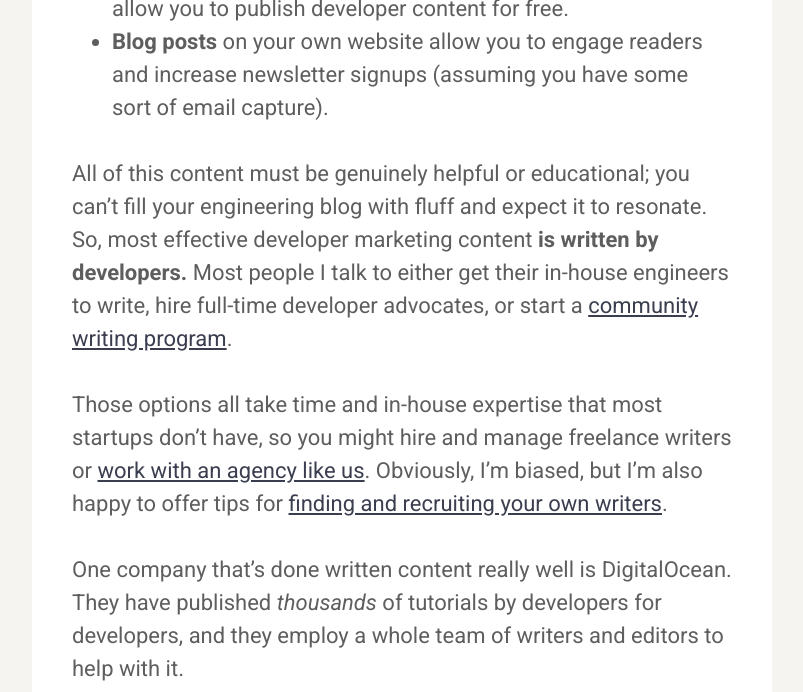
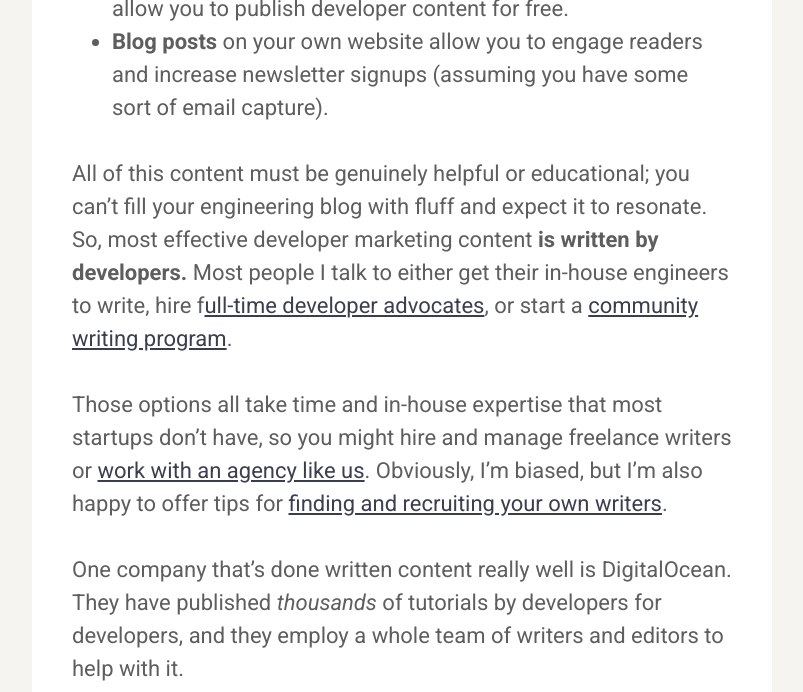
Before and after one commit to karllhughes/learn, a Jekyll site: the page built from _posts/2021-04-26-developer-marketing.md, in a window 1280 px wide and 900 px high, scrolled down 5505 px, cut to the strip 0-692 px from the top of the window. Shown: the whole strip, without its empty margins (238-1041 px from the left). Built offline with Jekyll 4.4.1, drawn with Linux system fonts in a browser that asks for light colours; a script that is not in the unit is left out; comment, search, counter and statistics services are not loaded.

Commit message:
Update Posts “2021-04-26-developer-marketing”

```diff
--- a/_posts/2021-04-26-developer-marketing.md
+++ b/_posts/2021-04-26-developer-marketing.md
@@ -21,6 +21,7 @@
 All this leads to a big question for marketing professionals who want to reach developers:
 
 ## How Can You Make Your Developer Marketing Efforts Stand Out?
+
 While I’ll admit that companies are getting better at reaching software developers and there are [more software developers to reach](https://www.statista.com/statistics/627312/worldwide-developer-population/), marketers still ask me this question all the time. I spent ten years as a hands-on software developer and technical leader before [starting Draft.dev](https://draft.dev), so I have some thoughts on both sides of this topic.
 
 Generally, **the keys to good developer marketing are [authenticity and understanding your audience](https://draft.dev/learn/b2d-marketing-tips)**. This means you need to spend time with developers—online or in-person—to understand how they think and talk about services they buy. I already mentioned that developers might be averse to marketing, but on the other hand, they tend to be [averse to doing boring work](https://swizec.com/blog/programmers-are-fucking-lazy), too. So if you can find a way to position your product as genuinely helpful (and ideally, something their employer can pay for), developers will be happy to give it a try.
@@ -30,35 +31,38 @@
 ![The keys to developer marketing](https://i.imgur.com/Z3hCSKA.png)
 
 ## Developer Marketing Tactics
+
 So, to reach developers, you need to educate, help, and generally understand their challenges. Based on this knowledge, you have a few highly effective marketing tactics you can try.
 
 In this next section, I’ll give you my perspective on some of the most common developer marketing tactics as both a software developer and marketer. Like any generic advice, you’ll need to filter this through the lens of your company’s product, culture, and budget, but I hope this gives you a starting point for developer marketing.
 
 ### Event Marketing
+
 While meetups and conferences have changed dramatically during the COVID-19 crisis, live events have been one of the most visible forms of developer marketing for years. There are a number of ways you can apply this strategy, but the cost and return on investment varies widely.
 
-- **You can speak at events** but you have to be careful about selling too hard. Conferences don’t like speakers to be shills.
-- **You can sponsor events** but naturally, developers walking by might be skeptical. That said, it’ll help you get near more of them, which is usually a good thing.
-- **You can attend events** but this gives you very little reach. It might be a good way to have a few more one-on-one conversations with developers, and if the event is local or virtual, the cost will be very low.
-- **You can run your own events** but of course, this is the most costly path. You get full control but also have to promote, design, and run things.
+* **You can speak at events** but you have to be careful about selling too hard. Conferences don’t like speakers to be shills.
+* **You can sponsor events** but naturally, developers walking by might be skeptical. That said, it’ll help you get near more of them, which is usually a good thing.
+* **You can attend events** but this gives you very little reach. It might be a good way to have a few more one-on-one conversations with developers, and if the event is local or virtual, the cost will be very low.
+* **You can run your own events** but of course, this is the most costly path. You get full control but also have to promote, design, and run things.
 
 Big companies like Amazon use a combination of speaking, sponsoring, and running events, but this sort of complete event marketing strategy is out of reach for most small startups. [Speaking at events](https://www.cfpland.com/) is a good place to start because you can usually go to the event for free and the conference does the hard work of sending you an audience.
 
 ![Speaking is a common form of developer marketing](https://i.imgur.com/KDoYwew.jpg)
 
 ### Written Content
+
 Content created for developers [takes many forms](https://draft.dev/learn/content-types-and-deliverables-what-are-they):
 
-- **Documentation** is important, especially if your company sells a complex product, but very few businesses use [documentation as a marketing channel](https://clickhelp.com/clickhelp-technical-writing-blog/technical-documentation-as-a-marketing-tool/).
-- **[Tutorials and guides](https://draft.dev/learn/technical-tutorials)** can help users see how to use your product in the real world. This can help augment your documentation and might be more illustrative.
-- **Awareness-driving content** is written to increase the top of your funnel, and might be published on external partner sites for more reach. Places like Dev.to, HackerNoon, and DZone all allow you to publish developer content for free.
-- **Blog posts** on your own website allow you to engage readers and increase newsletter signups (assuming you have some sort of email capture).
+* **Documentation** is important, especially if your company sells a complex product, but very few businesses use [documentation as a marketing channel](https://clickhelp.com/clickhelp-technical-writing-blog/technical-documentation-as-a-marketing-tool/).
+* **[Tutorials and guides](https://draft.dev/learn/technical-tutorials)** can help users see how to use your product in the real world. This can help augment your documentation and might be more illustrative.
+* **Awareness-driving content** is written to increase the top of your funnel, and might be published on external partner sites for more reach. Places like Dev.to, HackerNoon, and DZone all allow you to publish developer content for free.
+* **Blog posts** on your own website allow you to engage readers and increase newsletter signups (assuming you have some sort of email capture).
 
-All of this content must be genuinely helpful or educational; you can’t fill your engineering blog with fluff and expect it to resonate. So, most effective developer marketing content **is written by developers.** Most people I talk to either get their in-house engineers to write, hire full-time developer advocates, or start a [community writing program](https://github.com/malgamves/CommunityWriterPrograms).
+All of this content must be genuinely helpful or educational; you can’t fill your engineering blog with fluff and expect it to resonate. So, most effective developer marketing content **is written by developers.** Most people I talk to either get their in-house engineers to write, hire f[ull-time developer advocates](https://draft.dev/learn/what-is-a-developer-advocate), or start a [community writing program](https://github.com/malgamves/CommunityWriterPrograms).
 
 Those options all take time and in-house expertise that most startups don’t have, so you might hire and manage freelance writers or [work with an agency like us](https://draft.dev/). Obviously, I’m biased, but I’m also happy to offer tips for [finding and recruiting your own writers](https://draft.dev/learn/finding-motivating-writers).
 
-One company that’s done written content really well is DigitalOcean. They have published _thousands_ of tutorials by developers for developers, and they employ a whole team of writers and editors to help with it.
+One company that’s done written content really well is DigitalOcean. They have published *thousands* of tutorials by developers for developers, and they employ a whole team of writers and editors to help with it.
 
 <div class='embed-container'>
 <iframe src='https://www.youtube.com/embed/uvC6gq60ZzI' frameborder='0' allowfullscreen></iframe>
@@ -67,6 +71,7 @@
 Running this kind of content machine isn’t cheap and the payoff is slow, but if you can play the long game, there’s a ton of value in it.
 
 ## Video Content
+
 People across the world are [streaming more online video than ever before](https://blog.hubspot.com/marketing/state-of-video-marketing-new-data), and this trend seems to be holding true in the developer community. A lot of it is entry-level tutorial content created by new developers who want to document their journey, so I think there’s a ton of green space for developer marketing groups that want to create content for more senior and niche topics.
 
 Of course, good video content can be even more expensive to produce and distribute. Any developer can tell you that sharing a few snippets of code is much different than sharing a live coding session on YouTube.
@@ -74,6 +79,7 @@
 That said, this format is getting more popular because in-person events are essentially on hold for the next few months.
 
 ### Community-driven Marketing
+
 Communities are also popular in developer marketing. For example, Stack Overflow, Discourse forums, Slack groups, and meetup groups are all a good way to encourage your community of users to discuss and reinforce their support of your product. The hard part about community-based developer marketing is that you need a pretty large or especially dedicated user base to pull it off. It’s not likely to be your “go-to-market” channel.
 
 On the plus side, community marketing can be very cost-effective. You’re basically encouraging your own customers to advocate for you, so it takes fewer salaries than building a team of speakers or writers in-house. You can also have your community members write and speak on your behalf, so once this program is mature, it dovetails nicely into some of the other channels here.
@@ -81,6 +87,7 @@
 Microsoft has put a lot into its community development efforts lately with programs like the [Microsoft MVP](https://en.m.wikipedia.org/wiki/Microsoft_Most_Valuable_Professional) award. By recognizing engineers who write and speak about Microsoft tools, they essentially encourage other fans of their products to go out and do the same.
 
 ### Social Media
+
 Like most professionals, developers are also on social media, so depending on your product and approach, you might be able to reach people there. Twitter, Hacker News, and Reddit are some of the most popular social platforms for developers, but I imagine you’ll find plenty on LinkedIn, too (especially if they’re job hunting).
 
 You can either use paid or organic posts on social media. While the prevalence of ad-blockers makes paid advertisements less appealing to developer audiences, building an organic following can take months or years. You can shortcut this by piggybacking off popular threads on platforms like Hacker News and Reddit, but these readers are especially wary of marketers on their platforms.
@@ -90,6 +97,7 @@
 <blockquote class="twitter-tweet"><p lang="en" dir="ltr">What are the most common things you use CSS filters/backdrop filters for? Be super specific please! 😊<br><br>Trying to figure out which values should exist for each filter function in Tailwind by default — always the absolute hardest part of building any new feature 🥵</p>&mdash; Adam Wathan (@adamwathan) <a href="https://twitter.com/adamwathan/status/1378423163185463301?ref_src=twsrc%5Etfw">April 3, 2021</a></blockquote> <script async src="https://platform.twitter.com/widgets.js" charset="utf-8"></script>
 
 ### Open-source Marketing
+
 Finally, even if your company isn’t using [open source as its business model](https://www.karllhughes.com/posts/open-source-companies), you might still be able to use [open source as a marketing tool](https://opensource.com/article/20/7/open-source-marketing). You can release adapters as open-source packages to allow your users to help you spot bugs and maintain some of the client-side code. Or you could release open-source side projects to help generate interest in your primary paid project.
 
 Of course, giving your team new projects to maintain isn’t necessarily a cost-effective marketing strategy. You’ll have to weigh the amount of work this adds to your team with the value you give to the community of paid and free users. While it’s really hard to measure things like “goodwill,” open-source marketing is definitely going to help you build some of it.
@@ -99,10 +107,11 @@
 ![Automattic’s open-source tool, WordPress](https://i.imgur.com/VcmdOHE.png)
 
 ## Tips for Developer Marketing
+
 Now that you have a better idea of the viable marketing channels you can use in developer marketing, I’ll leave you with five quick tips that [I outlined in more detail here](https://draft.dev/learn/b2d-marketing-tips):
 
 1. **Be authentic** and genuinely helpful. Developers are smart, and they know when they’re being sold to.
-2. **Spend time with them** online or offline. I think the best marketers know their audience _extremely_ well, and the only way to do that is to mingle with them.
+2. **Spend time with them** online or offline. I think the best marketers know their audience *extremely* well, and the only way to do that is to mingle with them.
 3. **Learn the language** of software development. Even if you can’t write code, learn the key pieces and terminology: APIs, backend, frontend, database, HTTP, test, etc.
 4. **Go deep in your content** rather than simply skimming the surface. Experienced developers will appreciate this because technical depth is really hard to find online.
 5. **Freemium and trial offers** do well when you employ a bottoms-up approach. The idea here is to get developers using your tool on a small side project so they feel confident enough to bring it to work on their next project.
```
